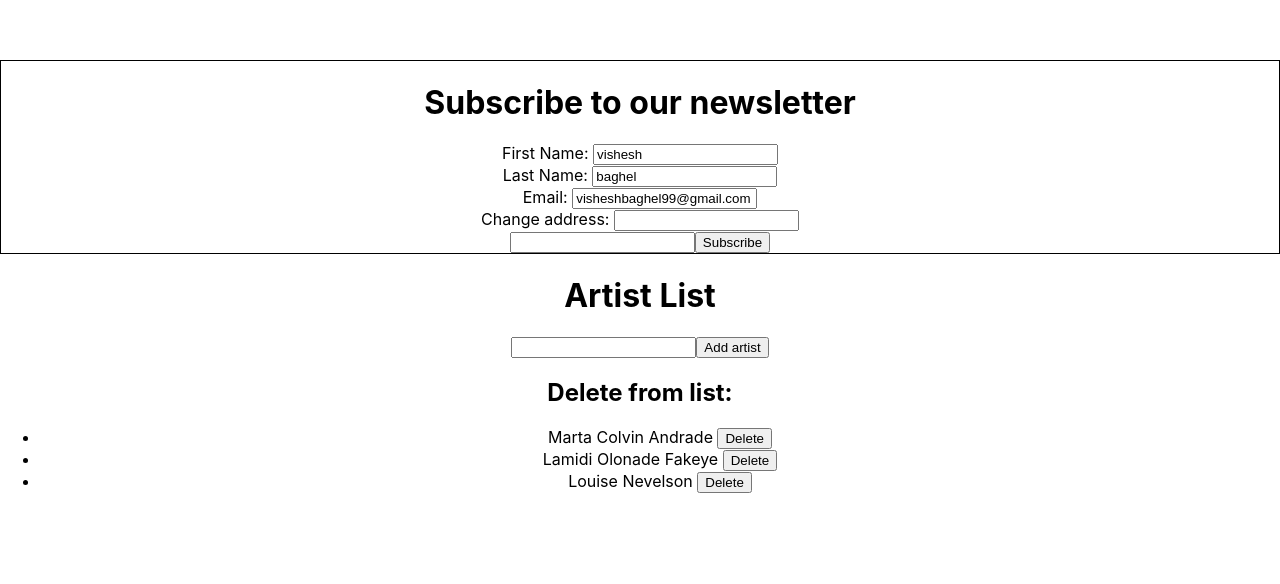
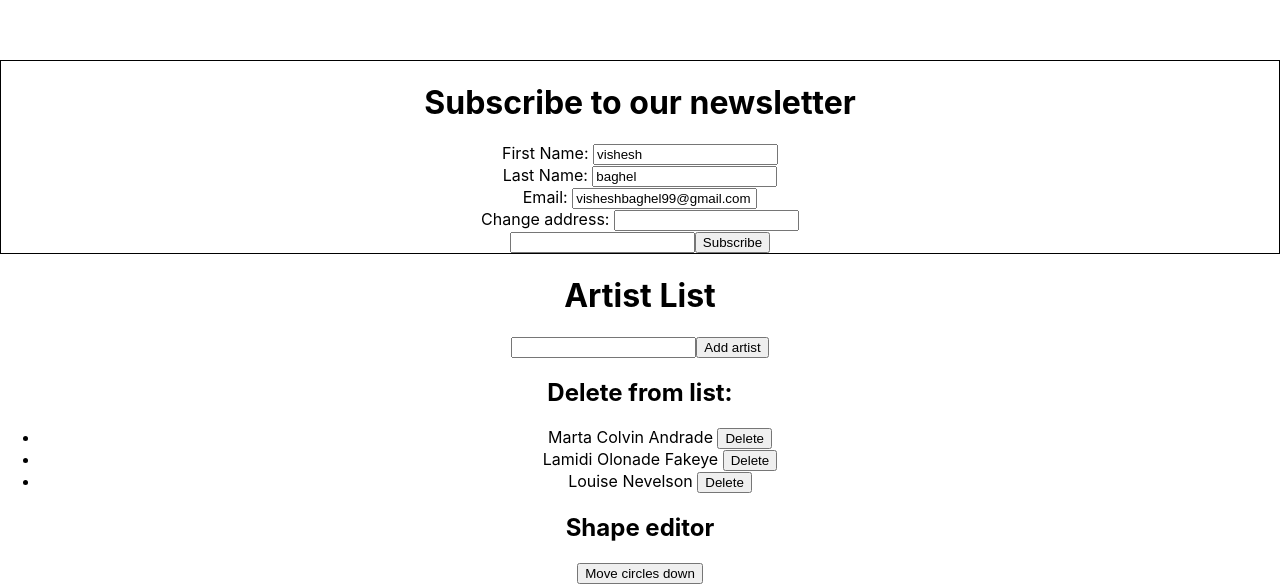
Before and after one commit to vishesh-baghel/Hotel-booking-app, a React (Create React App) app in the folder hotel-booking-app/: page / in a window 1280 px wide. Shown: the part 4660-5244 px from the top of the page. Before the commit the page ends 5169 px from the top, so only its background shows below. Built offline with nearby package versions, Linux system fonts and the light colour scheme.

Commit message:
learned more about array operations

```diff
--- a/hotel-booking-app/src/App.js
+++ b/hotel-booking-app/src/App.js
@@ -685,8 +685,8 @@
   );
 }
 
+let nextId = 0;
 function ArtistList() {
-  let nextId = 0;
   const [name, setName] = useState("");
   const [artist, setArtist] = useState([]);
 
@@ -747,6 +747,55 @@
   );
 }
 
+let initialShapes = [
+  { id: 0, type: "circle", x: 50, y: 100 },
+  { id: 1, type: "square", x: 150, y: 100 },
+  { id: 2, type: "circle", x: 250, y: 100 },
+];
+
+function ShapeEditor() {
+  const [shapes, setShapes] = useState(initialShapes);
+
+  function handleClick() {
+    const nextShapes = shapes.map((shape) => {
+      if (shape.type === "square") {
+        return shape;
+      } else {
+        return {
+          ...shape,
+          y: shape.y + 50,
+        };
+      }
+    });
+    setShapes(nextShapes);
+  }
+
+  return (
+    <div>
+      <h2>Shape editor</h2>
+      <button onClick={handleClick}>Move circles down</button>
+      {shapes.map((shape) => (
+        <div
+          key={shape.id}
+          style={{
+            position: "absolute",
+            background: "red",
+            left: shape.x,
+            top: shape.y,
+            width: 20,
+            height: 20,
+            border: shape.type === "circle" ? "50%" : "0",
+          }}
+        />
+      ))}
+    </div>
+  );
+}
+
+let statuses = ["empty", "typing", "submitting", "success", "error"];
+
+function DisplayVisulStates({ status }) {}
+
 const App = () => {
   const status = "Loading...";
   return (
@@ -789,6 +838,7 @@
       <EmailForm />
       <ArtistList />
       <DeleteFromList />
+      <ShapeEditor />
     </div>
   );
 };
```
